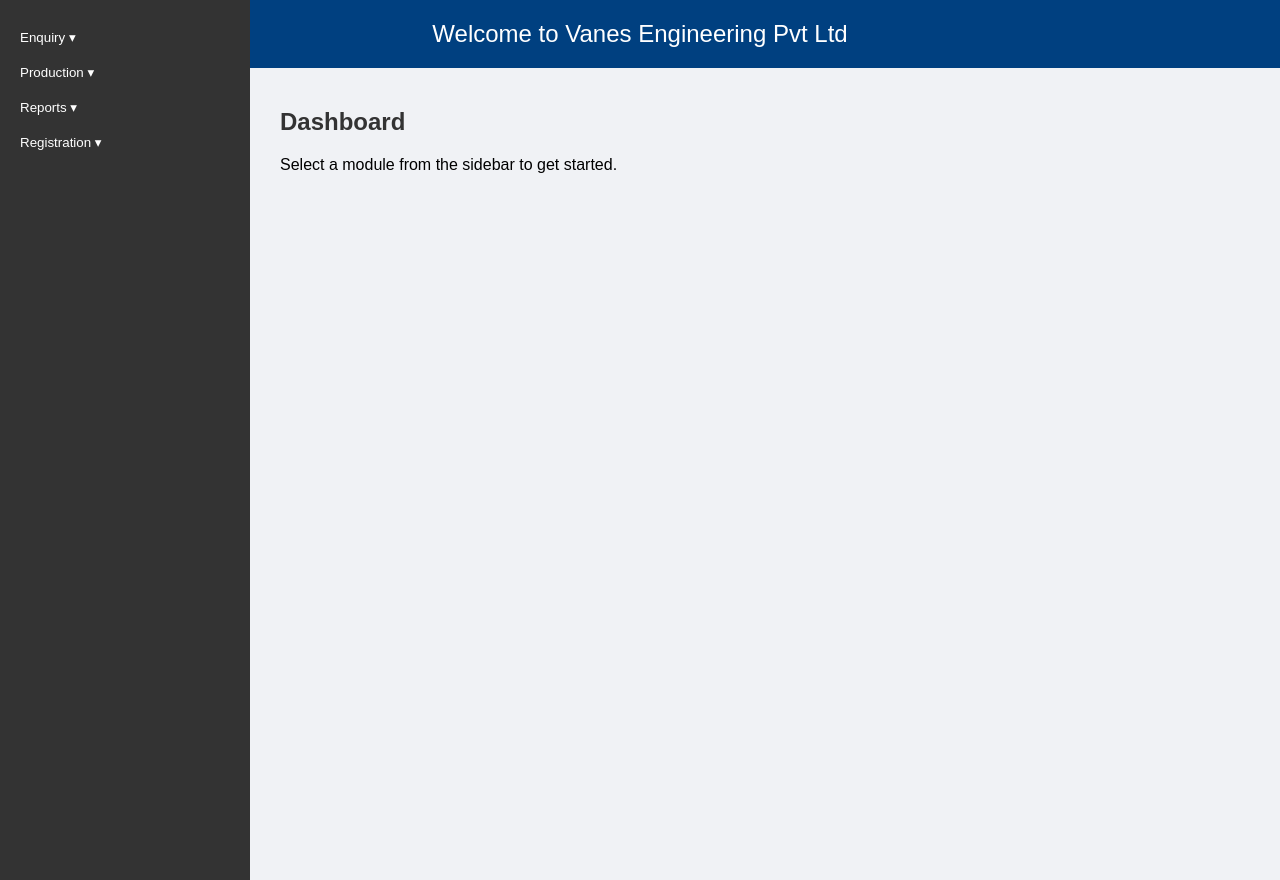
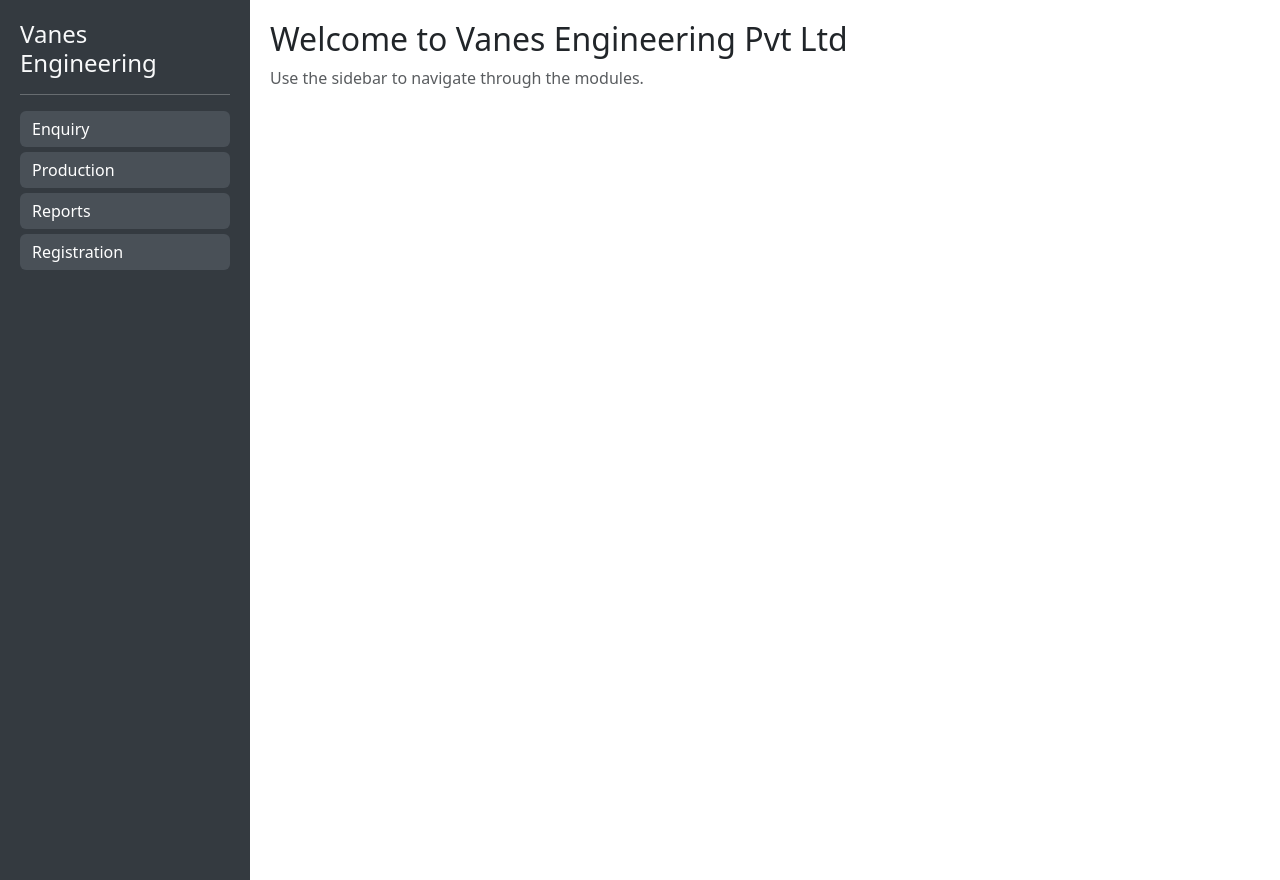
Before and after one commit to dudetech-web/Vanesengineering.com, a Flask app: page /dashboard in a window 1280 px wide. Run offline with Flask 3, Linux system fonts and the light colour scheme; data comes from the database, SQL or seed files in the repository.

Commit message:
Update dashboard.html

```diff
--- a/templates/dashboard.html
+++ b/templates/dashboard.html
@@ -1,116 +1,103 @@
 <!DOCTYPE html>
-<html>
+<html lang="en">
 <head>
-  <title>Dashboard - Vanes Engineering</title>
+    <meta charset="UTF-8">
+    <title>Dashboard - Vanes Engineering Pvt Ltd</title>
+    <link href="https://cdn.jsdelivr.net/npm/bootstrap@5.3.3/dist/css/bootstrap.min.css" rel="stylesheet">
+    <script src="https://cdn.jsdelivr.net/npm/bootstrap@5.3.3/dist/js/bootstrap.bundle.min.js"></script>
     <style>
         body {
-      margin: 0;
-      font-family: Arial, sans-serif;
-      background: #f0f2f5;
-    }
-    .header {
-      background-color: #004080;
-      color: white;
-      padding: 20px;
-      text-align: center;
-      font-size: 24px;
+            display: flex;
+            height: 100vh;
         }
         .sidebar {
-      height: 100vh;
             width: 250px;
-      position: fixed;
-      top: 0;
-      left: 0;
-      background-color: #333;
-      overflow-x: hidden;
-      padding-top: 20px;
-    }
-    .sidebar a, .dropdown-btn {
-      padding: 10px 20px;
-      text-decoration: none;
-      color: white;
-      display: block;
-      background: none;
-      border: none;
-      text-align: left;
-      cursor: pointer;
-      outline: none;
-      width: 100%;
-    }
-    .sidebar a:hover, .dropdown-btn:hover {
-      background-color: #575757;
-    }
-    .active {
-      background-color: #007bff;
+            background-color: #343a40;
+            padding: 20px;
             color: white;
         }
-    .dropdown-container {
-      display: none;
-      background-color: #444;
+        .sidebar h4 {
+            color: #f8f9fa;
+        }
+        .sidebar .btn {
+            width: 100%;
+            margin-bottom: 5px;
+            text-align: left;
+        }
+        .content {
+            flex-grow: 1;
+            padding: 20px;
+        }
+        .collapse-button {
+            background-color: #495057;
+            border: none;
+            color: white;
+        }
+        .collapse-button:hover {
+            background-color: #6c757d;
+        }
+        .nav-link {
+            color: white;
             padding-left: 20px;
         }
-    .main {
-      margin-left: 260px;
-      padding: 20px;
-    }
-    h2 {
-      color: #333;
+        .nav-link:hover {
+            color: #ffc107;
         }
     </style>
 </head>
 <body>
 
-<div class="header">
-  Welcome to Vanes Engineering Pvt Ltd
+    <div class="sidebar">
+        <h4>Vanes Engineering</h4>
+        <hr>
+
+        <!-- Enquiry Module -->
+        <button class="btn collapse-button" data-bs-toggle="collapse" data-bs-target="#enquiryMenu">
+            Enquiry
+        </button>
+        <div class="collapse" id="enquiryMenu">
+            <a href="{{ url_for('new_project') }}" class="nav-link">New Project</a>
+            <a href="#" class="nav-link disabled">Progress Table</a>
+            <a href="#" class="nav-link disabled">Summary</a>
         </div>
 
-<div class="sidebar">
-  <button class="dropdown-btn">Enquiry ▾</button>
-  <div class="dropdown-container">
-    <a href="#">New Project</a>
-    <a href="#">Progress Table</a>
-    <a href="#">Summary</a>
+        <!-- Production Module -->
+        <button class="btn collapse-button" data-bs-toggle="collapse" data-bs-target="#productionMenu">
+            Production
+        </button>
+        <div class="collapse" id="productionMenu">
+            <a href="#" class="nav-link disabled">New Project</a>
+            <a href="#" class="nav-link disabled">Progress Table</a>
+            <a href="#" class="nav-link disabled">Summary</a>
+            <a href="#" class="nav-link disabled">Sheet Cutting</a>
+            <a href="#" class="nav-link disabled">Fabrication</a>
+            <a href="#" class="nav-link disabled">Dispatch</a>
         </div>
 
-  <button class="dropdown-btn">Production ▾</button>
-  <div class="dropdown-container">
-    <a href="#">New Project</a>
-    <a href="#">Progress Table</a>
-    <a href="#">Summary</a>
-    <a href="#">Sheet Cutting</a>
-    <a href="#">Fabrication</a>
-    <a href="#">Dispatch</a>
+        <!-- Reports Module -->
+        <button class="btn collapse-button" data-bs-toggle="collapse" data-bs-target="#reportsMenu">
+            Reports
+        </button>
+        <div class="collapse" id="reportsMenu">
+            <a href="#" class="nav-link disabled">Daily Reports</a>
+            <a href="#" class="nav-link disabled">Weekly Reports</a>
+            <a href="#" class="nav-link disabled">Monthly Reports</a>
         </div>
 
-  <button class="dropdown-btn">Reports ▾</button>
-  <div class="dropdown-container">
-    <a href="#">Daily Reports</a>
-    <a href="#">Weekly Reports</a>
-    <a href="#">Monthly Reports</a>
-  </div>
-
-  <button class="dropdown-btn">Registration ▾</button>
-  <div class="dropdown-container">
-    <a href="#">Employee Registration</a>
-    <a href="{{ url_for('register_vendor') }}">Vendor Registration</a>
+        <!-- Registration Module -->
+        <button class="btn collapse-button" data-bs-toggle="collapse" data-bs-target="#registrationMenu">
+            Registration
+        </button>
+        <div class="collapse" id="registrationMenu">
+            <a href="{{ url_for('register_vendor') }}" class="nav-link">Vendor Registration</a>
+            <a href="#" class="nav-link disabled">Employee Registration</a>
         </div>
     </div>
 
-<div class="main">
-  <h2>Dashboard</h2>
-  <p>Select a module from the sidebar to get started.</p>
+    <div class="content">
+        <h2>Welcome to Vanes Engineering Pvt Ltd</h2>
+        <p class="text-muted">Use the sidebar to navigate through the modules.</p>
     </div>
-
-<script>
-  const dropdowns = document.getElementsByClassName("dropdown-btn");
-  for (let i = 0; i < dropdowns.length; i++) {
-    dropdowns[i].addEventListener("click", function () {
-      this.classList.toggle("active");
-      const container = this.nextElementSibling;
-      container.style.display = container.style.display === "block" ? "none" : "block";
-    });
-  }
-</script>
 
 </body>
 </html>
```
Lines whose indentation alone changed are shown as unchanged.
